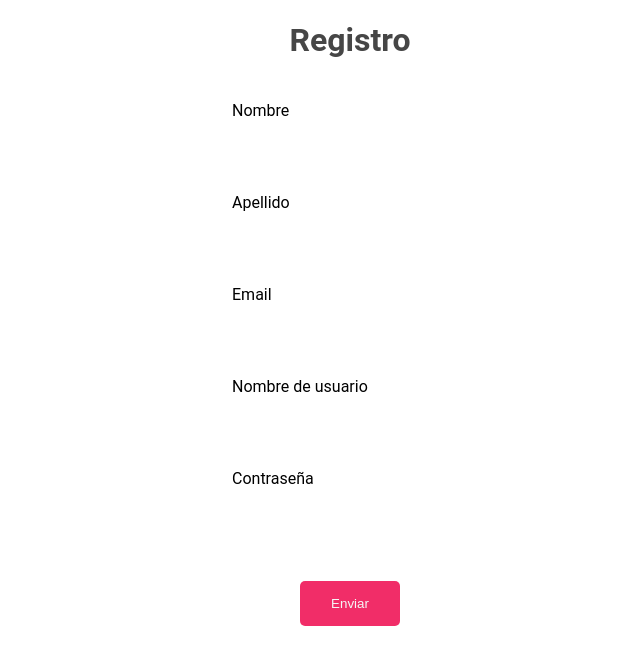
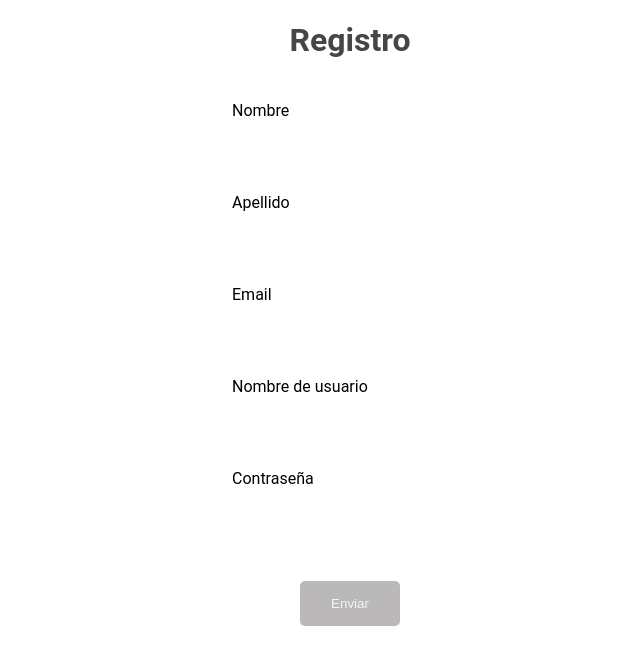
Before and after one commit to mendozzac/swappp-frontend, a React (Create React App) app: page /register in a window 1280 px wide. Shown: the top 664 px of the page, without its empty margins (290-930 px from the left). Built offline with nearby package versions, Linux system fonts and the light colour scheme; no server answers.

Commit message:
Added a condition to the button so that it has one style or another depending on whether it is active or not

```diff
--- a/src/components/SwimmerForm/SwimmerForm.js
+++ b/src/components/SwimmerForm/SwimmerForm.js
@@ -38,6 +38,7 @@ const SwimmerForm = () => {
 
   const resetForm = () => {
     setSwimmerData(initialSwimmerData);
+    setIsDisabled(true);
   };
 
   const onCreateSwimmer = (event) => {
@@ -108,7 +109,14 @@ const SwimmerForm = () => {
               onChange={changeData}
             />
           </div>
-          <button className="register-form_button" disabled={isDisabled}>
+          <button
+            className={
+              isDisabled
+                ? "register-form_button"
+                : "register-form_button-active"
+            }
+            disabled={isDisabled}
+          >
             Enviar
           </button>
         </form>
--- a/src/components/SwimmerForm/SwimmerForm.scss
+++ b/src/components/SwimmerForm/SwimmerForm.scss
@@ -26,10 +26,21 @@
     margin-top: 40px;
     width: 100px;
     height: 45px;
-    background-color: rgba(239, 0, 72, 1);
     border-radius: 5px;
     border-style: none;
+    background-color: rgba(172, 169, 169, 1);
     color: rgba(244, 244, 244, 1);
     opacity: 0.82;
+    &-active {
+      margin-top: 40px;
+      width: 100px;
+      height: 45px;
+      border-radius: 5px;
+      border-style: none;
+      color: rgba(244, 244, 244, 1);
+      opacity: 0.82;
+      background-color: rgba(239, 0, 72, 1);
+      cursor: pointer;
+    }
   }
 }
```
